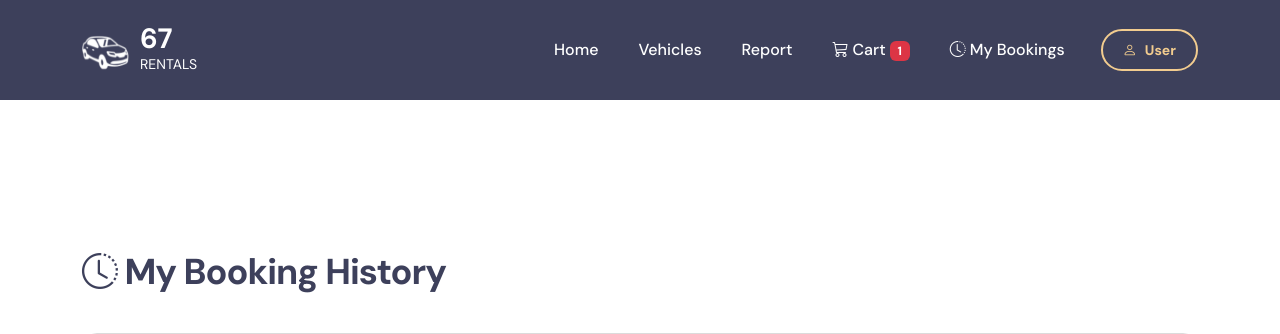
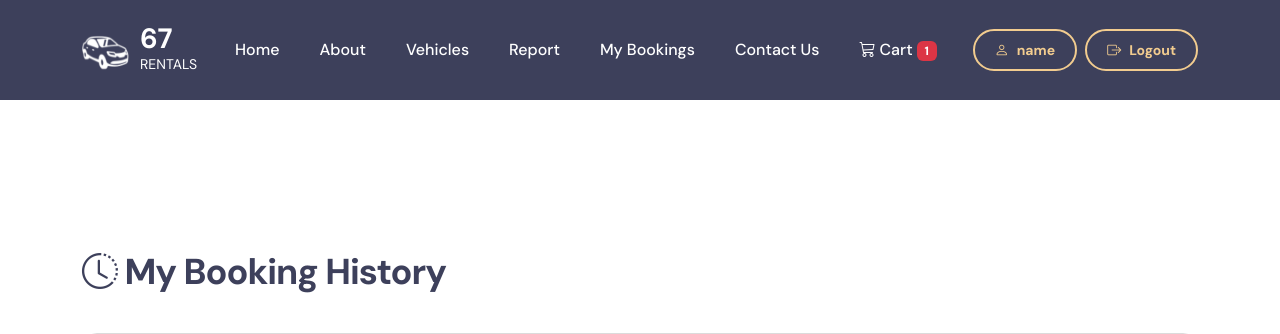
Before and after one commit to hrjwp/67-rentals, a Flask app: template templates/booking_history.html in a window 1280 px wide. Shown: the top 334 px of the page. Run offline with Flask 3, Linux system fonts and the light colour scheme; the template is opened without the code that fills it: most values are stand-ins (such as "Sample title", 1, 10 or a date in 2020); parts of the project's set-up code (start-up, migrations or seed data) failed here and were passed over; some libraries are stand-ins or nearby versions.

Commit message:
Update booking_history.html

```diff
--- a/templates/booking_history.html
+++ b/templates/booking_history.html
@@ -251,11 +251,25 @@
                         </li>
 
                         <li class="nav-item">
+                            <a class="nav-link click-scroll" href="#section_2">About</a>
+                        </li>
+
+                        <li class="nav-item">
                             <a class="nav-link" href="{{ url_for('vehicle_listing_logged') }}">Vehicles</a>
                         </li>
 
                         <li class="nav-item">
                             <a class="nav-link" href="{{ url_for('report') }}">Report</a>
+                        </li>
+
+                        <li class="nav-item">
+                            <a class="nav-link" href="{{ url_for('booking_history') }}">
+                                My Bookings
+                            </a>
+                        </li>
+
+                        <li class="nav-item">
+                            <a class="nav-link click-scroll" href="#section_4">Contact Us</a>
                         </li>
 
                         <li class="nav-item">
@@ -267,21 +281,29 @@
                             </a>
                         </li>
 
-                        <li class="nav-item">
-                            <a class="nav-link active" href="{{ url_for('booking_history') }}">
-                                <i class="bi bi-clock-history"></i> My Bookings
-                            </a>
-                        </li>
                     </ul>
 
-                    <div class="d-none d-lg-block ms-lg-3">
-                        <a class="btn custom-btn custom-border-btn d-flex align-items-center gap-2" role="button" href="#">
-                            <i class="bi bi-person"></i>
-                            {{ session.get('user_name', 'User') }}
-                        </a>
+                        <div class="d-none d-lg-block ms-lg-3">
+                            <div class="d-flex align-items-center gap-2">
+                                {% set username = user_email.split('@')[0] if user_email else None %}
+                                <div class="btn custom-btn custom-border-btn d-flex align-items-center gap-2">
+                                    <i class="bi bi-person"></i>
+                                    {% if username %}
+                                        {{ username }}
+                                    {% elif user_email %}
+                                        {{ user_email }}
+                                    {% else %}
+                                        Logged In
+                                    {% endif %}
+                                </div>
+                                <a class="btn custom-btn custom-border-btn d-flex align-items-center gap-2" href="{{ url_for('logout') }}">
+                                    <i class="bi bi-box-arrow-right"></i>
+                                    Logout
+                                </a>
+                            </div>
+                        </div>
                     </div>
                 </div>
-            </div>
         </nav>
 
         <!-- Booking History Section -->
```
